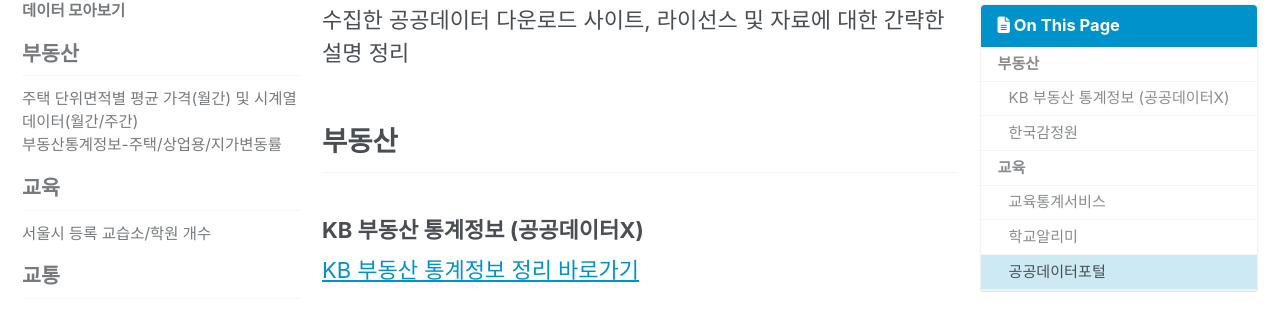
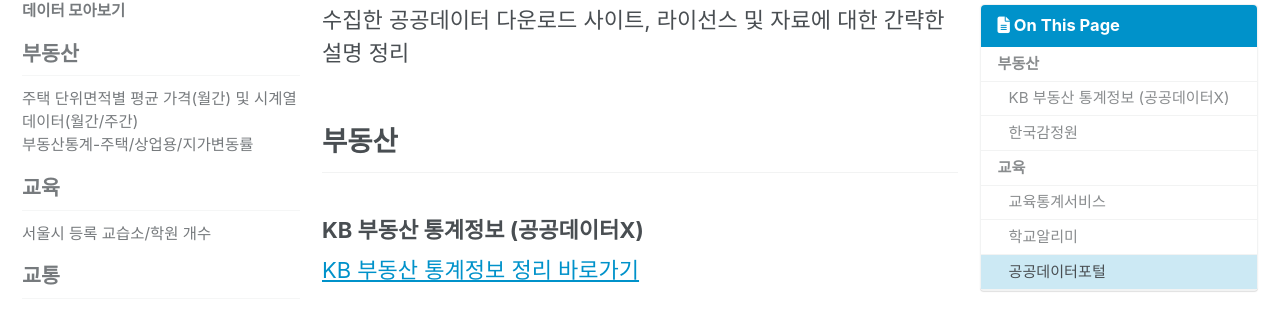
Before and after one commit to nseunghee97/real-estate-public-data, a Jekyll site: the page built from _posts/2019-08-08-요약.md, in a window 1280 px wide. Shown: the part 168-480 px from the top of the page. Built offline with Jekyll 4.4.1, drawn with Linux system fonts in a browser that asks for light colours; cached includes are drawn as plain includes; nearby versions of some CDN libraries.

Commit message:
update sidebar contents

```diff
--- a/_data/navigation.yml
+++ b/_data/navigation.yml
@@ -22,7 +22,7 @@ docs:
       - title: "주택 단위면적별 평균 가격(월간) 및 시계열데이터(월간/주간)"
         url : /real-estate/house-price/
         description : "KB부동산"
-      - title: "부동산통계정보-주택/상업용/지가변동률"
+      - title: "부동산통계-주택/상업용/지가변동률"
         url : /real-estate/appraisal/
         description : "한국감정원"
   - title: "교육"
```
